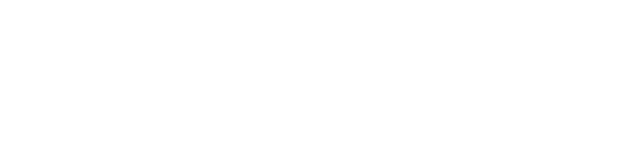
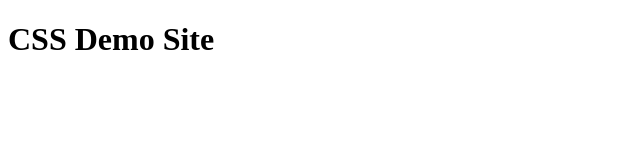
Before and after one commit to GeorgiaHunt89/CSS-Demo-Site, a plain HTML site: page index.html in a window 1280 px wide. Shown: the whole page, without its empty margins (0-640 px from the left). Drawn offline with Linux system fonts and the light colour scheme.

Commit message:
Header and H1 added to base HTML

```diff
--- a/index.html
+++ b/index.html
@@ -5,9 +5,12 @@
     <meta http-equiv="X-UA-Compatible" content="IE=edge">
     <meta name="viewport" content="width=device-width, initial-scale=1.0">
     <link rel="stylesheets" href="assets/style.css">
-    <title>Document</title>
+    <title>CSS-Demo-Site</title>
 </head>
 <body>
-
+    <!--header-->
+    <header>
+     <h1>CSS Demo Site</h1>
+    </header>
 </body>
 </html>
```
